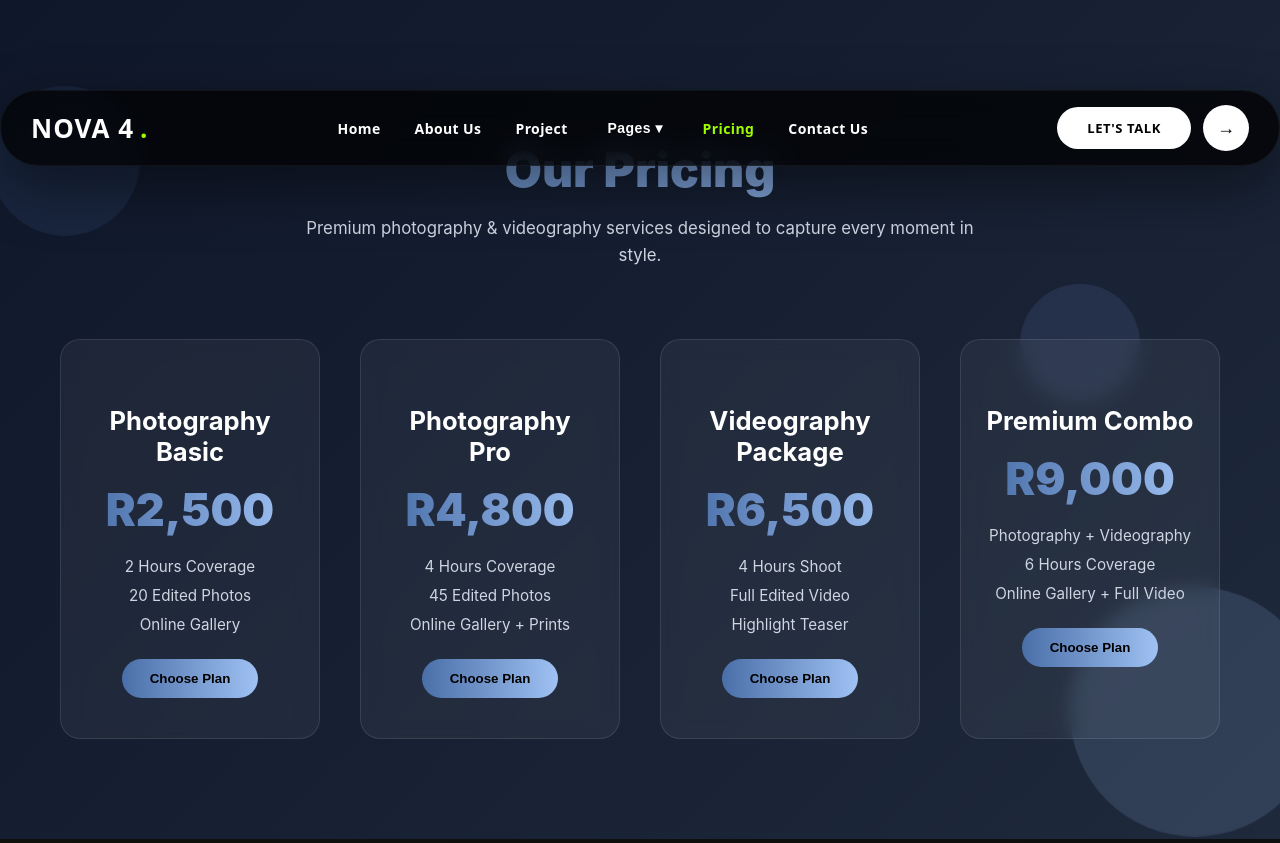
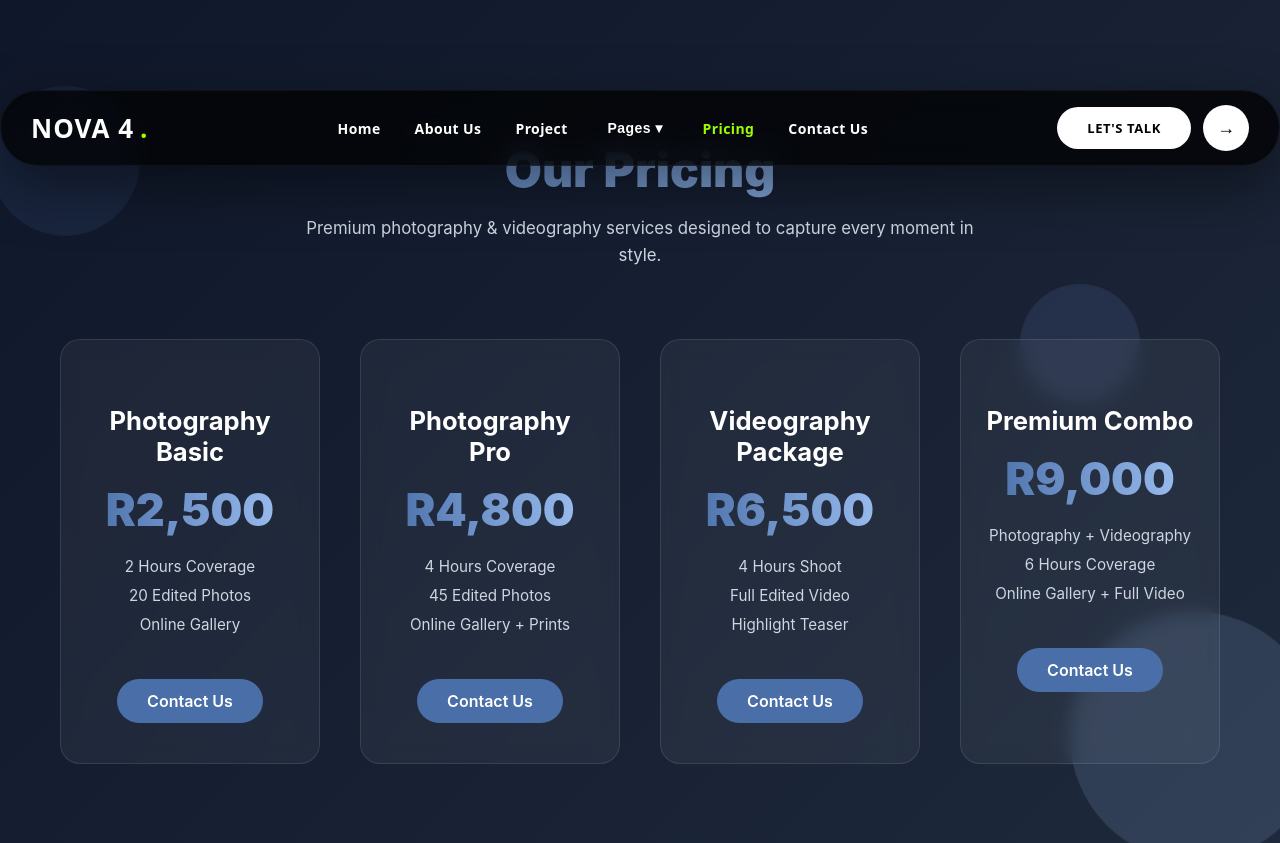
Before and after one commit to rebotilwe/nova4media, a React (Vite) app: page /pricing in a window 1280 px wide. Shown: the top 843 px of the page. Built offline with nearby package versions, Linux system fonts and the light colour scheme.

Commit message:
updated pricing buttons

```diff
--- a/src/pages/Pricing/Pricing.css
+++ b/src/pages/Pricing/Pricing.css
@@ -136,20 +136,23 @@
   color: #cfd5e1;
 }
 
-.choose-btn {
-  background: linear-gradient(90deg, #4a6fa8, #9fc1f3);
-  color: #000;
-  font-weight: 700;
-  padding: 12px 28px;
-  border-radius: 999px;
-  border: none;
-  cursor: pointer;
+.contact-btn {
+  display: inline-block;
+  margin-top: 20px;
+  padding: 12px 30px;
+  border-radius: 50px;
+  background: #4a6fa8;
+  color: #fff;
+  text-decoration: none;
+  font-weight: 600;
   transition: all 0.3s ease;
 }
 
-.choose-btn:hover {
-  background: linear-gradient(90deg, #6c85c1, #b2c7f5);
+
+.contact-btn:hover {
+  background: #5a7fb8;
   transform: translateY(-3px);
+  box-shadow: 0 10px 20px rgba(74, 111, 168, 0.3);
 }
 
 /* Responsive */
--- a/src/pages/Pricing/Pricing.jsx
+++ b/src/pages/Pricing/Pricing.jsx
@@ -1,4 +1,5 @@
 import React from "react";
+import { Link } from "react-router-dom";
 import "./Pricing.css";
 
 function Pricing() {
@@ -59,7 +60,10 @@ function Pricing() {
                   <li key={idx}>{feat}</li>
                 ))}
               </ul>
-              <button className="choose-btn">Choose Plan</button>
+              {/* Link button to contactPage */}
+              <Link to="/contactPage" className="contact-btn">
+                Contact Us
+              </Link>
             </div>
           ))}
         </div>
```
